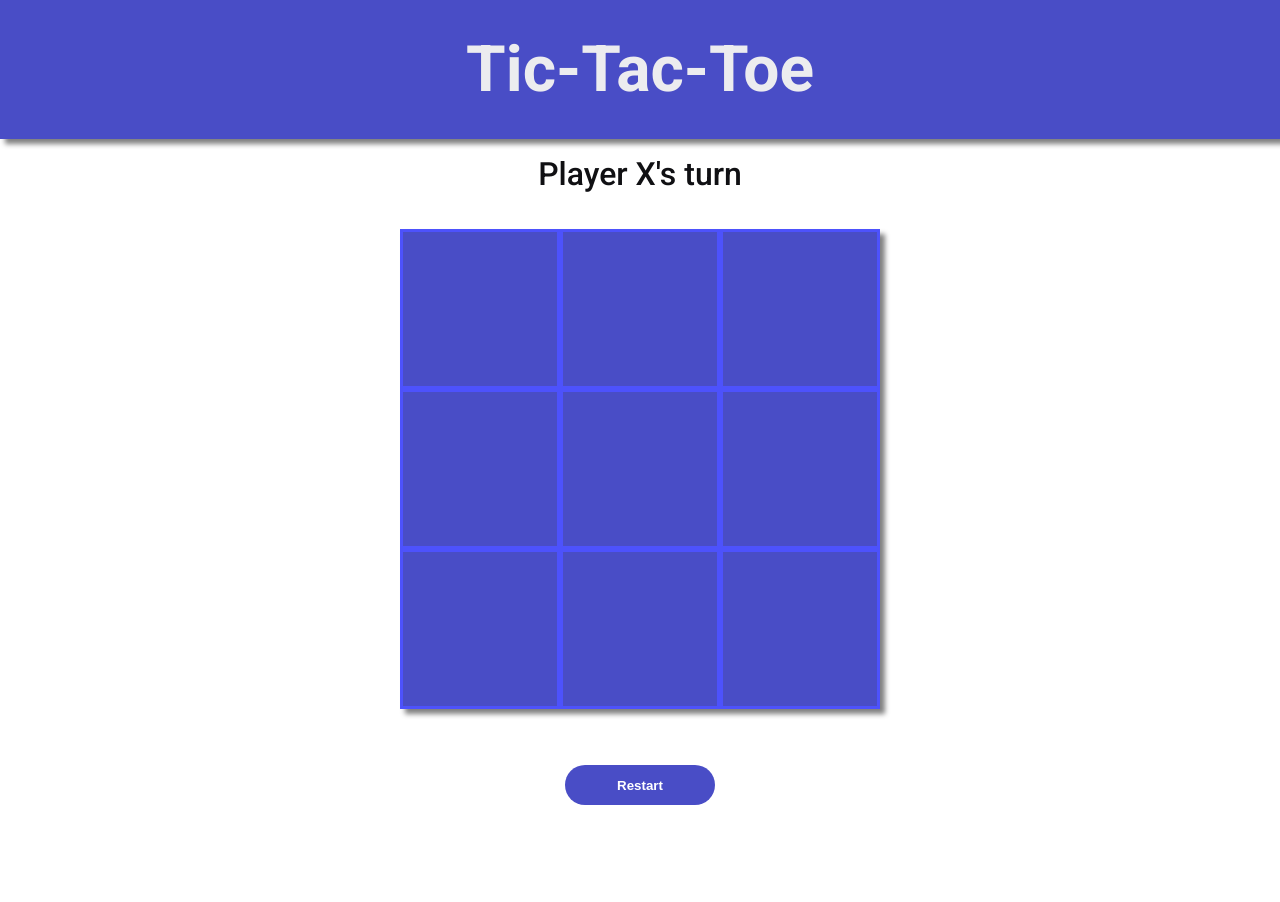
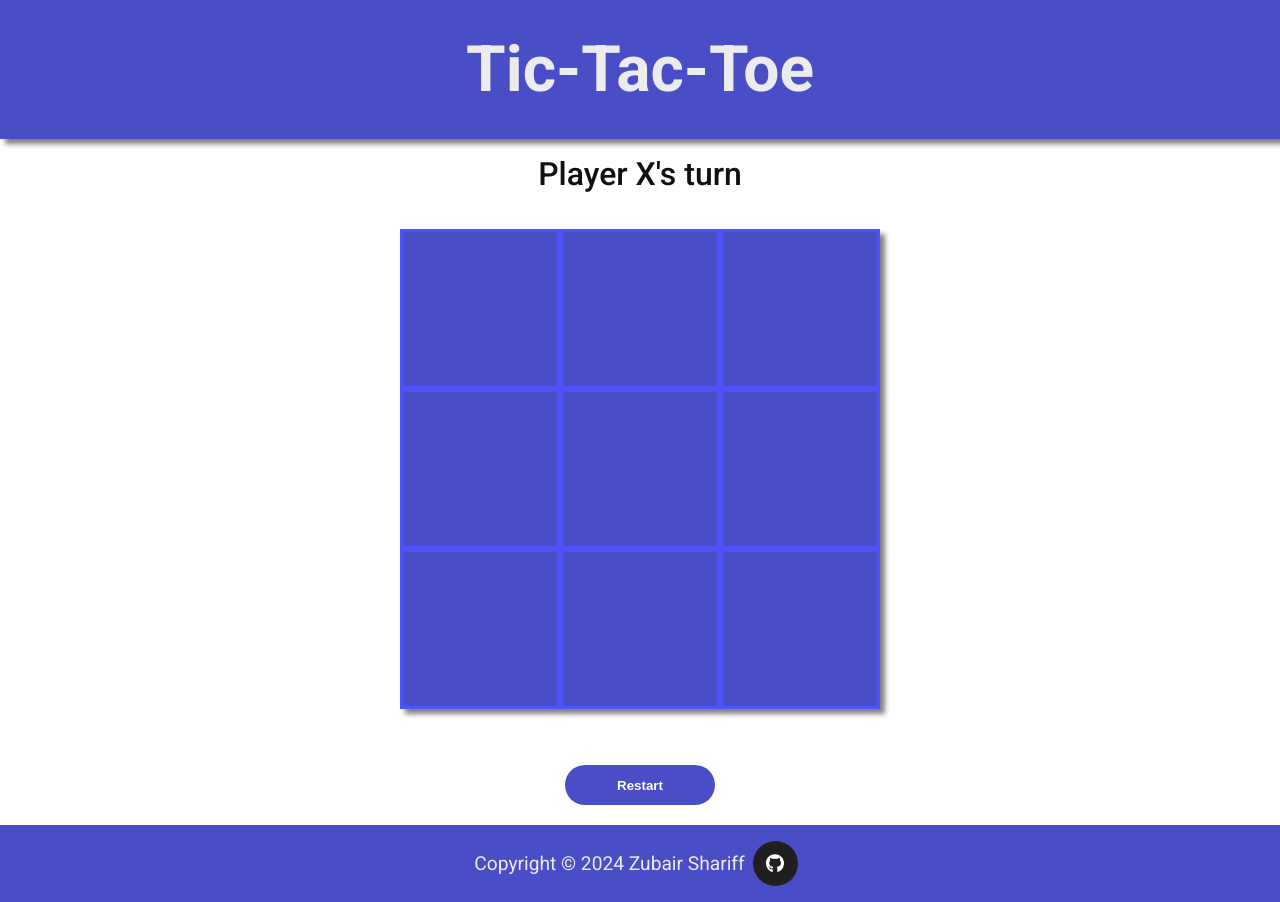
Before and after one commit to Churakuma/ToPTicTacToe, a plain HTML site: page index.html in a window 1280 px wide. Before the commit the page ends 825 px from the top, so only its background shows below. Drawn offline with Linux system fonts and the light colour scheme.

Commit message:
Add and style footer

```diff
--- a/index.html
+++ b/index.html
@@ -32,7 +32,20 @@
             </div>
         </div>
     </main>
-    <footer>
+    <footer class="footer">
+        <div class="flex flex__centered footer__text">
+            Copyright ©
+            <script>
+                document.write(new Date().getFullYear())
+            </script>
+            Zubair Shariff
+        </div>
+        <a href="https://github.com/Churakuma" target="_blank">
+            <button class="Btn">
+                <svg class="svgIcon" viewBox="0 0 496 512" height="1.4em" xmlns="http://www.w3.org/2000/svg"><path d="M165.9 397.4c0 2-2.3 3.6-5.2 3.6-3.3.3-5.6-1.3-5.6-3.6 0-2 2.3-3.6 5.2-3.6 3-.3 5.6 1.3 5.6 3.6zm-31.1-4.5c-.7 2 1.3 4.3 4.3 4.9 2.6 1 5.6 0 6.2-2s-1.3-4.3-4.3-5.2c-2.6-.7-5.5.3-6.2 2.3zm44.2-1.7c-2.9.7-4.9 2.6-4.6 4.9.3 2 2.9 3.3 5.9 2.6 2.9-.7 4.9-2.6 4.6-4.6-.3-1.9-3-3.2-5.9-2.9zM244.8 8C106.1 8 0 113.3 0 252c0 110.9 69.8 205.8 169.5 239.2 12.8 2.3 17.3-5.6 17.3-12.1 0-6.2-.3-40.4-.3-61.4 0 0-70 15-84.7-29.8 0 0-11.4-29.1-27.8-36.6 0 0-22.9-15.7 1.6-15.4 0 0 24.9 2 38.6 25.8 21.9 38.6 58.6 27.5 72.9 20.9 2.3-16 8.8-27.1 16-33.7-55.9-6.2-112.3-14.3-112.3-110.5 0-27.5 7.6-41.3 23.6-58.9-2.6-6.5-11.1-33.3 2.6-67.9 20.9-6.5 69 27 69 27 20-5.6 41.5-8.5 62.8-8.5s42.8 2.9 62.8 8.5c0 0 48.1-33.6 69-27 13.7 34.7 5.2 61.4 2.6 67.9 16 17.7 25.8 31.5 25.8 58.9 0 96.5-58.9 104.2-114.8 110.5 9.2 7.9 17 22.9 17 46.4 0 33.7-.3 75.4-.3 83.6 0 6.5 4.6 14.4 17.3 12.1C428.2 457.8 496 362.9 496 252 496 113.3 383.5 8 244.8 8zM97.2 352.9c-1.3 1-1 3.3.7 5.2 1.6 1.6 3.9 2.3 5.2 1 1.3-1 1-3.3-.7-5.2-1.6-1.6-3.9-2.3-5.2-1zm-10.8-8.1c-.7 1.3.3 2.9 2.3 3.9 1.6 1 3.6.7 4.3-.7.7-1.3-.3-2.9-2.3-3.9-2-.6-3.6-.3-4.3.7zm32.4 35.6c-1.6 1.3-1 4.3 1.3 6.2 2.3 2.3 5.2 2.6 6.5 1 1.3-1.3.7-4.3-1.3-6.2-2.2-2.3-5.2-2.6-6.5-1zm-11.4-14.7c-1.6 1-1.6 3.6 0 5.9 1.6 2.3 4.3 3.3 5.6 2.3 1.6-1.3 1.6-3.9 0-6.2-1.4-2.3-4-3.3-5.6-2z"></path></svg>
+                <span class="text">Github</span>
+            </button>
+        </a>
 
     </footer>
     <script src="script.js"></script>
--- a/styles.css
+++ b/styles.css
@@ -52,6 +52,19 @@ picture {
     margin: 0;
 }
 
+html {
+    height: 100vh;
+    width: 100vw;
+}
+
+body {
+    height: 100%;
+    width: 100%;
+    min-height: 100vh;
+    display: flex;
+    flex-direction: column;
+}
+
 /* Utils classes */
 .grid {
     display: grid;
@@ -68,6 +81,7 @@ picture {
 .flex__centered {
     justify-content: center;
     align-content: center;
+    flex-wrap: wrap;
 }
 
 .hidden{
@@ -120,6 +134,7 @@ picture {
     cursor: pointer;
     font-family: var(--ff-primary);
     font-size: 120px;
+    text-align: center;
 
     &:hover {
         background-color: var(--clr-secondary);
@@ -157,3 +172,68 @@ picture {
         transform: scale(0.98);
     }
 }
+
+/* Footer */
+
+.footer {
+    background-color: var(--clr-primary);
+    margin-top: auto;
+    display: flex;
+    justify-content: center;
+    align-content: center;
+}
+
+.footer__text {
+    font-family: var(--ff-primary);
+    font-size: larger;
+    color: var(--font-dark);
+}
+
+.Btn {
+    border: none;
+    border-radius: 50%;
+    width: 45px;
+    height: 45px;
+    display: flex;
+    align-items: center;
+    justify-content: center;
+    transition-duration: .4s;
+    cursor: pointer;
+    position: relative;
+    background-color: rgb(31, 31, 31);
+    overflow: hidden;
+    margin: 16px 8px 16px 8px;
+  }
+
+  .svgIcon {
+    transition-duration: .3s;
+  }
+
+  .svgIcon path {
+    fill: white;
+  }
+
+  .text {
+    position: absolute;
+    color: rgb(255, 255, 255);
+    width: 120px;
+    font-weight: 600;
+    opacity: 0;
+    transition-duration: .4s;
+  }
+
+  .Btn:hover {
+    width: 110px;
+    transition-duration: .4s;
+    border-radius: 30px;
+  }
+
+  .Btn:hover .text {
+    opacity: 1;
+    transition-duration: .4s;
+  }
+
+  .Btn:hover .svgIcon {
+    opacity: 0;
+    transition-duration: .3s;
+  }
```
